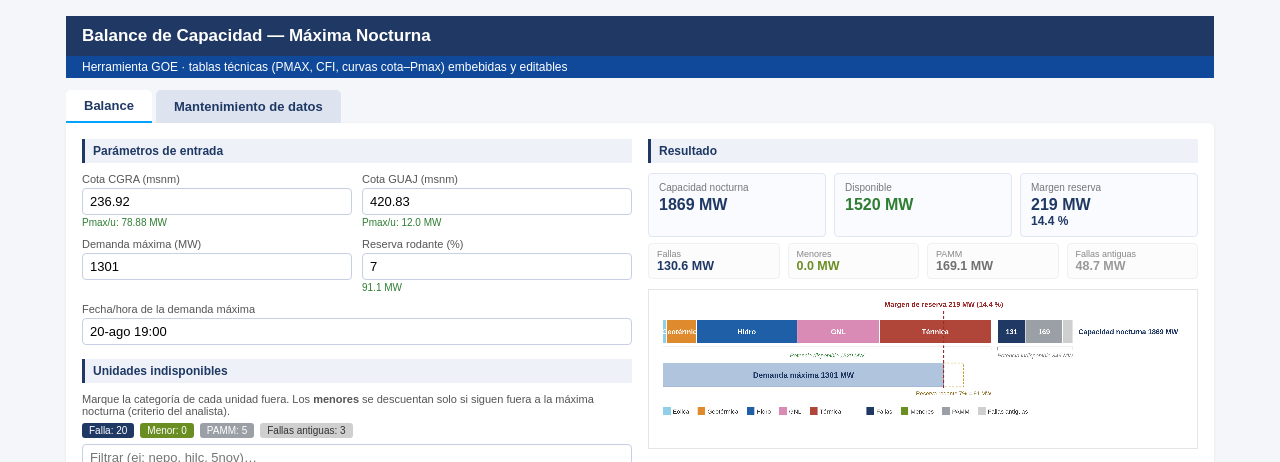
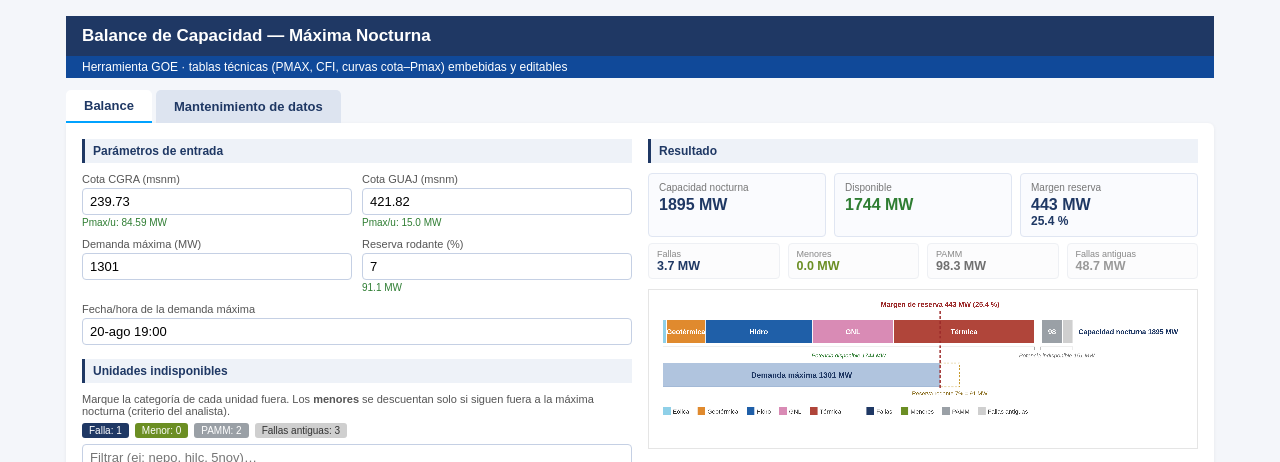
Before and after one commit to juanjoseo79/generacion_disponible, a plain HTML site: page index.html in a window 1280 px wide. Shown: the top 462 px of the page. Drawn offline with Linux system fonts and the light colour scheme.

Commit message:
actualización al 12-oct

```diff
--- a/index.html
+++ b/index.html
@@ -67,8 +67,8 @@
       <div class="col">
         <div class="secc">Parámetros de entrada</div>
         <div class="grid2">
-          <div><label>Cota CGRA (msnm)</label><input type="number" step="0.01" id="cotaCGRA" value="236.92" oninput="render()"><div class="nota" id="notaCGRA"></div></div>
-          <div><label>Cota GUAJ (msnm)</label><input type="number" step="0.01" id="cotaGUAJ" value="420.83" oninput="render()"><div class="nota" id="notaGUAJ"></div></div>
+          <div><label>Cota CGRA (msnm)</label><input type="number" step="0.01" id="cotaCGRA" value="239.73" oninput="render()"><div class="nota" id="notaCGRA"></div></div>
+          <div><label>Cota GUAJ (msnm)</label><input type="number" step="0.01" id="cotaGUAJ" value="421.82" oninput="render()"><div class="nota" id="notaGUAJ"></div></div>
           <div><label>Demanda máxima (MW)</label><input type="number" step="1" id="demanda" value="1301" oninput="render()"></div>
           <div><label>Reserva rodante (%)</label><input type="number" step="0.5" id="rrPct" value="7" oninput="render()"><div class="nota" id="notaRR"></div></div>
           <div style="grid-column:1/-1"><label>Fecha/hora de la demanda máxima</label><input type="text" id="fechaDem" value="20-ago 19:00" oninput="render()"></div>
@@ -138,7 +138,7 @@ const CURVA_GUAJ=[[428.0,430.3,19.8],[427.0,428.0,19.0],[424.97,427.0,18.0],[423
 const TERMICO_DEF={
   "acaj-m1":16.2,"acaj-m2":16.2,"acaj-m3":16.2,"acaj-m4":16.2,"acaj-m5":15.7,"acaj-m6":16.2,"acaj-m7":16.5,"acaj-m8":16.5,"acaj-m9":16.5,
   "acaj-u1":23.2,"acaj-u2":25.7,"acaj-u4":27.7,"acaj-u5":64.2,
-  "ahua-u1":22.5,"ahua-u2":22.4,"ahua-u3":29.3,"berl-u1":26.5,"berl-u2":26.1,"berl-u3":32.5,"berl-u4":6.3,"berl-u5":5.3,
+  "ahua-u1":22.5,"ahua-u2":22.4,"ahua-u3":29.3,"berl-u1":27.5,"berl-u2":27.1,"berl-u3":41.5,"berl-u4":6.3,"berl-u5":5.3,
   "bore-m1":1.6,"bore-m2":1.6,"bore-m3":1.6,"bore-m4":1.6,"bore-m5":1.6,"bore-m6":1.6,"bore-m7":1.6,"bore-m8":1.6,
   "edp-m1":18.6,"edp-m2":18.6,"edp-m3":18.6,"edp-m4":18.6,"edp-m5":18.6,"edp-m6":18.6,"edp-m7":18.6,"edp-m8":18.6,"edp-m9":18.6,"edp-m10":18.6,"edp-m11":18.6,"edp-m12":18.6,"edp-m13":18.6,"edp-m14":18.6,"edp-m15":18.6,"edp-m16":18.6,"edp-m17":18.6,"edp-m18":18.6,"edp-m19":18.6,"edp-u1":28.3,
   "gcsa-m1":3.7,"gcsa-m2":3.7,"gcsa-m3":3.7,"hilc-m1":1.6,"hilc-m2":1.6,"hilc-m3":1.6,"hilc-m4":1.6,"holc-m1":6.5,
@@ -171,7 +171,7 @@ const TECNOS=[
 const CATS={falla:{label:"Falla",color:"#1F3864"},menor:{label:"Menor",color:"#6B8E23"},pamm:{label:"PAMM",color:"#9AA0A6"},antigua:{label:"Fallas antiguas",color:"#CFCFCF"}};
 const ORDEN_CAT=["falla","menor","pamm","antigua"];
 
-const ESTADO_INICIAL={"nepo-m23":"falla","nepo-m5":"falla","nepo-m18":"falla","nepo-m27":"falla","nepo-m22":"falla","nepo-m20":"falla","nepo-m11":"falla","nepo-m3":"falla","nepo-m7":"falla","hilc-m1":"falla","hilc-m2":"falla","hilc-m3":"falla","hilc-m4":"falla","tpto-m3":"falla","tpto-m4":"falla","text-m4":"falla","text-m5":"falla","acaj-m9":"falla","soya-m1":"falla","gcsa-m3":"falla","15se-u2":"pamm","nepo-m12":"pamm","berl-u3":"pamm","taln-m2":"pamm","5nov-u5":"pamm","soya-m2":"antigua","5nov-u4":"antigua","acaj-u2":"antigua"};
+const ESTADO_INICIAL={"gcsa-m3":"falla","15se-u2":"pamm","nepo-m12":"pamm","soya-m2":"antigua","5nov-u4":"antigua","acaj-u2":"antigua"};
 let indisp={...ESTADO_INICIAL};
 
 // ===================== CÁLCULO =====================
```
